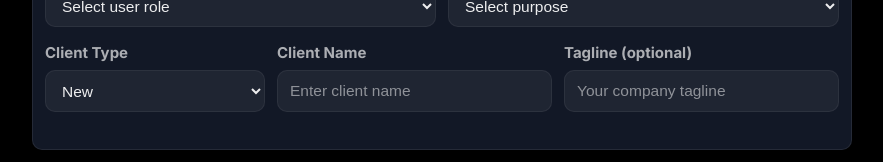
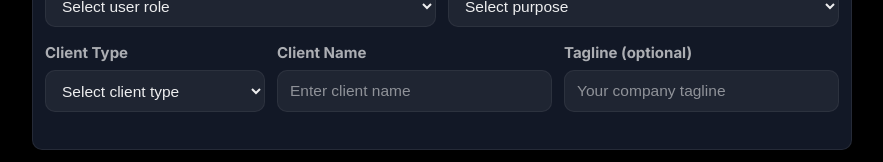
Before and after one commit to kavia-common/solutiongen-platform-10016-10025, a React (Create React App) app in the folder frontend_app/: page / in a window 1280 px wide. Shown: the part 1029-1191 px from the top of the page, without its empty margins (198-1081 px from the left). Built offline with nearby package versions, Linux system fonts and the light colour scheme; the HTML template or start-up script is replaced by a standard one.

Commit message:
Checkpoint 118 - cg3f38ca0e

```diff
--- a/frontend_app/src/App.js
+++ b/frontend_app/src/App.js
@@ -30,7 +30,7 @@ function App() {
   const [purpose, setPurpose] = useState("");
 
   /** Client type selection (radio). */
-  const [clientType, setClientType] = useState("new");
+  const [clientType, setClientType] = useState("");
   /** Client name input. */
   const [companyName, setCompanyName] = useState("");
   /** Tagline input (optional). */
@@ -454,6 +454,9 @@ function App() {
                     value={clientType}
                     onChange={(e) => setClientType(e.target.value)}
                   >
+                    <option value="" disabled>
+                      Select client type
+                    </option>
                     <option value="new">New</option>
                     <option value="existing">Existing</option>
                   </select>
```
Also changed, not shown: 2 other files (tests, documents, lock files or other folders).
